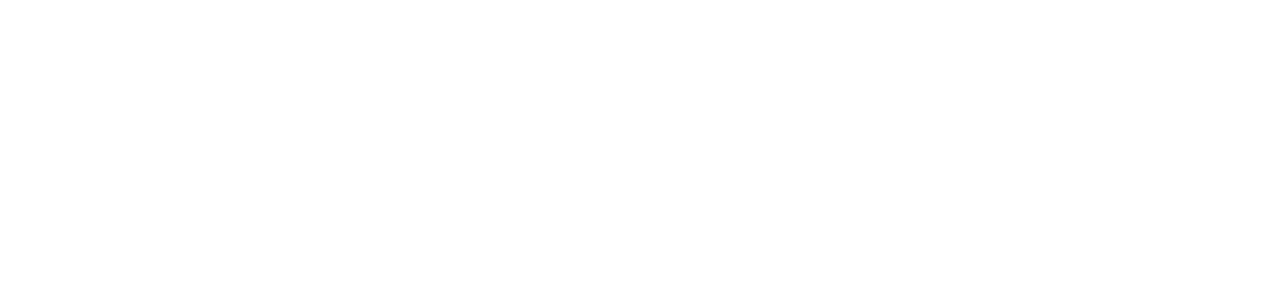
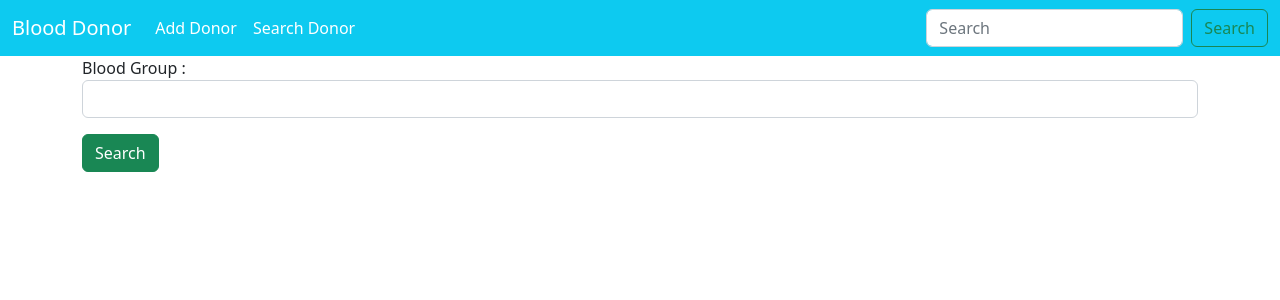
Before and after one commit to Saranyaullas1999/blooddonor, an Angular app: page /search in a window 1280 px wide. Before the commit this address led to /. Shown: the top 300 px of the page. Built offline with nearby package versions, Linux system fonts and the light colour scheme.

Commit message:
search donor

```diff
--- a/src/app/navbar/navbar.component.html
+++ b/src/app/navbar/navbar.component.html
@@ -9,6 +9,9 @@
           <li class="nav-item">
             <a class="nav-link active" aria-current="page" routerLink="/">Add Donor</a>
           </li>
+          <li class="nav-item">
+            <a class="nav-link active" aria-current="page" routerLink="/search">Search Donor</a>
+          </li>
 
         </ul>
         <form class="d-flex" role="search">
--- /dev/null
+++ b/src/app/searchdonor/searchdonor.component.html
@@ -0,0 +1,16 @@
+<app-navbar></app-navbar>
+<div class="container">
+    <div class="row">
+        <div class="col col-12 col-sm-12 col-md-12 col-lg-12 col-xl-12 col-xxl-12">
+            <div class="row g-3">
+                <div class="col col-12 col-sm-12 col-md-12 col-lg-12 col-xl-12 col-xxl-12">
+                    <label for="">Blood Group :</label>
+                    <input type="text" class="form-control">
+                </div>
+                <div class="col col-12 col-sm-12 col-md-12 col-lg-12 col-xl-12 col-xxl-12">
+                    <button class="btn btn-success">Search</button>
+                </div>
+            </div>
+        </div>
+    </div>
+</div>
--- /dev/null
+++ b/src/app/searchdonor/searchdonor.component.ts
@@ -0,0 +1,15 @@
+import { Component, OnInit } from '@angular/core';
+
+@Component({
+  selector: 'app-searchdonor',
+  templateUrl: './searchdonor.component.html',
+  styleUrls: ['./searchdonor.component.css']
+})
+export class SearchdonorComponent implements OnInit {
+
+  constructor() { }
+
+  ngOnInit(): void {
+  }
+
+}
```
Also changed, not shown: src/app/app.module.ts (+6 -1 lines), src/app/searchdonor/searchdonor.component.css (added).
